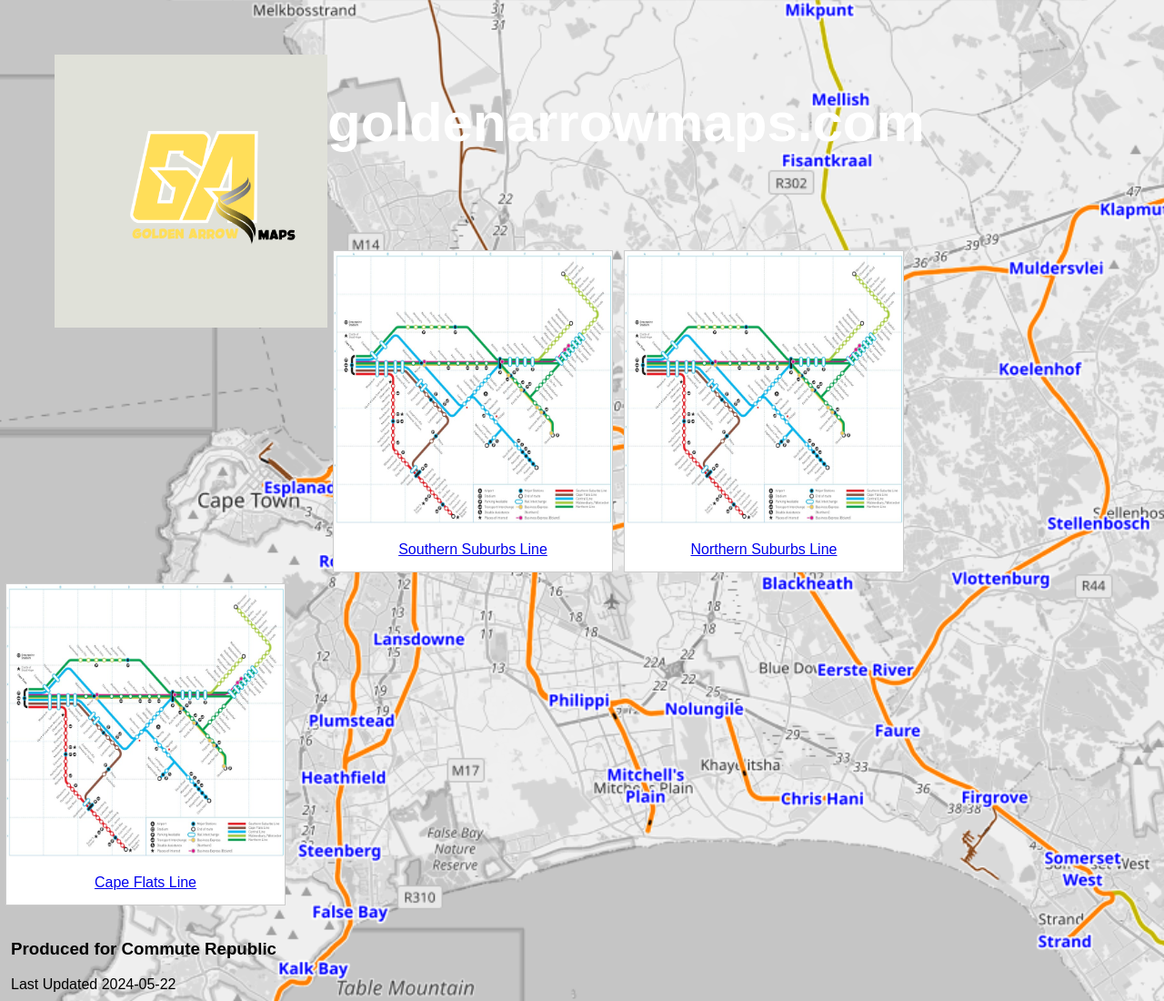
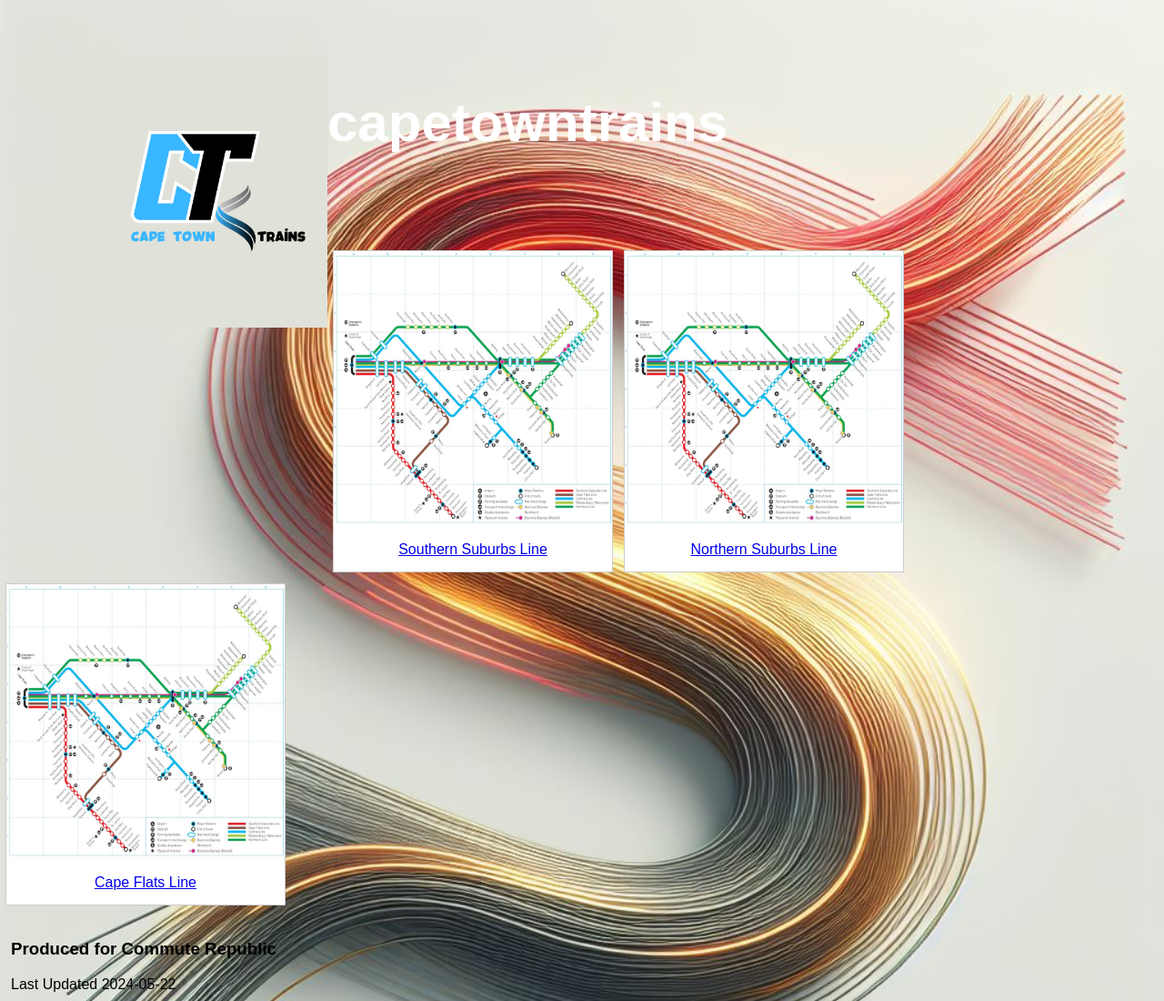
Before and after one commit to CommuteRepublic/capetowntrains.github.io, a plain HTML site: page docs/index.html in a window 1280 px wide. Shown: the top 1100 px of the page at 91% size. Drawn offline with Linux system fonts and the light colour scheme.

Commit message:
Update index.html

```diff
--- a/docs/index.html
+++ b/docs/index.html
@@ -3,6 +3,13 @@
 <!DOCTYPE html>
 <html>
 <head>
+<title>Cape Town Trains</title>
+<meta charset="UTF-8">
+<meta name="viewport" content="width=device-width, initial-scale=1">
+<meta property="og:title" content="Cape Town Trains" />
+<meta property="og:description" content="Your collection of timetables of the PRASA Metrorail Services, to help you plan your commute across Cape Town." />
+<meta property="og:image" content="cttrains_beige.png" />
+<meta property="og:url" content="www.goldenarrowmaps.com" />
 <style>
 /* Style the body */
 body {
@@ -25,17 +32,19 @@ body {
 
 <style>
       body {
-        background-image: url('cape_town_trains_background.png');
+        background-image: url('CR_background.jpeg');
         background-repeat: no-repeat;
         background-attachment: fixed;
         background-size: cover;
       }
 </style>
+
 <style>
 div.gallery {
   border: 1px solid #ccc;
   background-color:#ffffff;
 }
+
 
 div.gallery:hover {
   border: 1px solid #777;
@@ -84,11 +93,11 @@ div.desc {
 
 <body>
 
- <div class="header">
+<div class="header">
 
- <a><img src="gamaps_beige.png" align='left' width="300" height="300"></a>
-  <h1 align='left'>goldenarrowmaps.com</h1>
- </div>
+<a><img src="cttrains_beige.png" align='left' width="300" height="300"></a>
+<h1 align='left'>capetowntrains</h1>
+</div>
 
 <div class="responsive">
       <div class="gallery">
```
